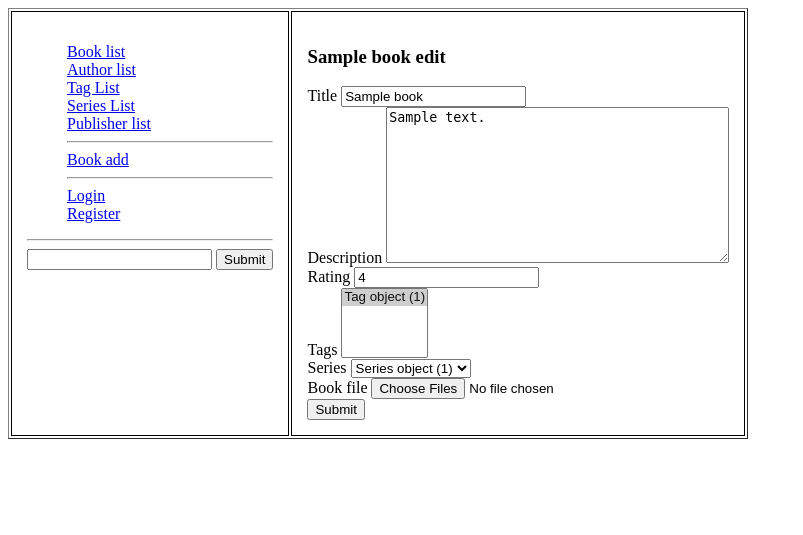
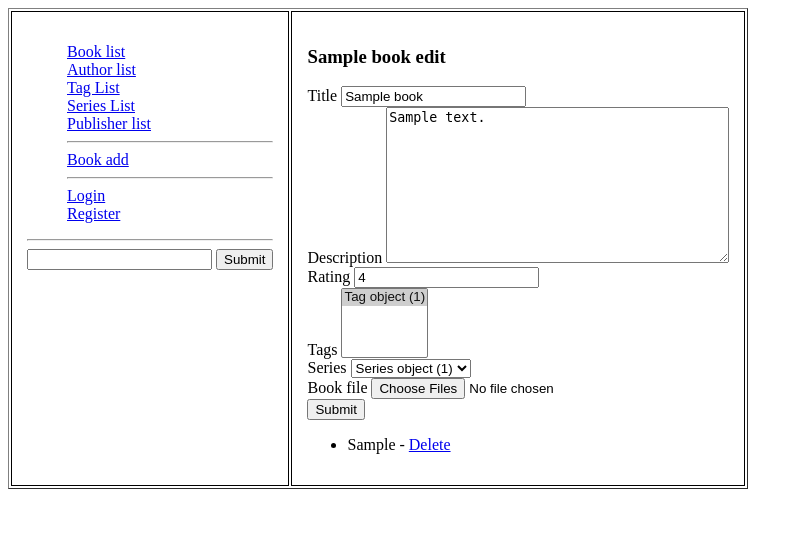
Before and after one commit to IllusionOfControl/candle, a Django app: page /book/1/edit in a window 1280 px wide. Shown: the top 535 px of the page, without its empty margins (0-803 px from the left). Run offline with Django 3.2, Linux system fonts and the light colour scheme; tables that the repository leaves empty hold one stand-in row (values such as "Sample post").

Commit message:
added file deletion

```diff
--- a/bookstore/templates/_book_editor.html
+++ b/bookstore/templates/_book_editor.html
@@ -9,4 +9,11 @@
         {% endfor %}
         <input type="submit" value="Submit">
     </form>
+    {% if files %}
+        <ul>
+            {% for file in files %}
+                <li>{{ file.extension }} - <a href="{% url 'file_delete' file.id %}">Delete</a></li>
+            {% endfor %}
+        </ul>
+    {% endif %}
 {% endblock %}
--- a/bookstore/urls.py
+++ b/bookstore/urls.py
@@ -20,6 +20,7 @@ urlpatterns = [
     path('auth/register', auth_register, name='auth_register'),
 
     path('file/<int:file_id>', download_file, name='download_file'),
+    path('file/<int:file_id>/delete', file_delete, name='file_delete'),
     path('search/', search, name='search'),
-    path('search/<str:subject>', search_subject, name='search_by_subject')
+    path('search/<str:subject>', search_subject, name='search_by_subject'),
 ]
--- a/bookstore/views.py
+++ b/bookstore/views.py
@@ -110,6 +110,7 @@ def book_edit(request, book_id):
             return redirect(reverse('book_page', kwargs={'book_id': book.id}))
 
     payload['title'] = book.title + " edit"
+    payload['files'] = book.files.all()
     payload['form'] = form
     return render(request, 'book_add.html', payload)
 
@@ -213,6 +214,17 @@ def search_subject(request, subject):
     payload['title'] = "Result search by " + query
     return render(request, 'search_by_subject.html', payload)
 
+
+def file_delete(request, file_id):
+    file = File.objects.get(id=file_id)
+    if not file:
+        return Http404
+    book_id = file.book.id
+    default_storage.delete(file.uuid)
+    file.delete()
+    return redirect(reverse('book_edit', kwargs={'book_id': book_id}))
+
+
 ###
 #
 #   AUTH
```
